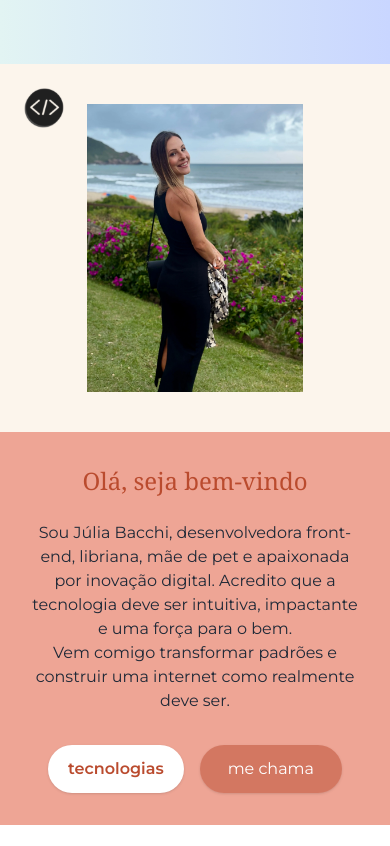
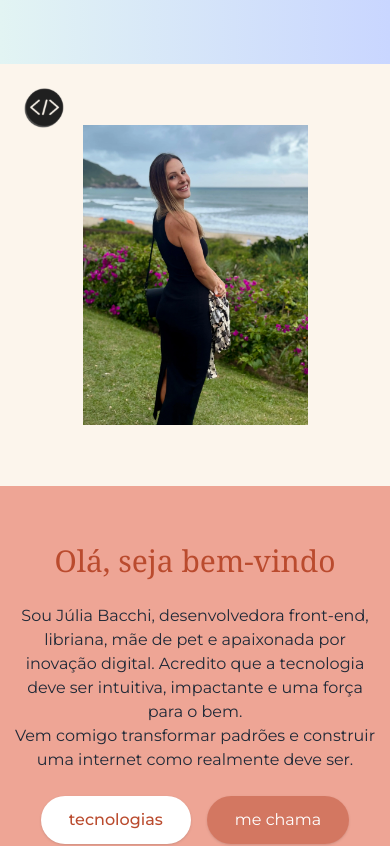
Before and after one commit to juliabacchi1/juliadev, a React (Vite) app: page / in a window 390 px wide. Shown: the part 780-1626 px from the top of the page. Built offline with nearby package versions, Linux system fonts and the light colour scheme; a web font is replaced by a local one.

Commit message:
Adaptação da view para mobile em AboutMe

```diff
--- a/src/sections/AboutMe.jsx
+++ b/src/sections/AboutMe.jsx
@@ -1,4 +1,5 @@
 import FloatingLogo from "../components/FloatingLogo";
+import Button from "../components/Button";
 
 export default function AboutMe() {
   return (
@@ -9,21 +10,22 @@ export default function AboutMe() {
       <FloatingLogo />
 
       {/* Lado da imagem */}
-      <div className="w-full md:w-1/2 bg-[#FCF5EC] flex justify-center items-center py-10 md:py-0">
+      <div className="w-full md:w-1/2 bg-about-left flex justify-center items-center py-10 md:py-0 min-h-[50vh] md:min-h-0">
         <img
           src="foto.webp"
           alt="foto de Julia Bacchi"
-          className="h-72 md:h-[80%] object-contain"
+          className="h-auto max-h-[300px] md:max-h-[80vh] w-auto object-contain px-4"
+          style={{ maxWidth: "90%" }}
         />
       </div>
 
       {/* Lado do texto */}
-      <div className="w-full md:w-1/2 bg-[#EEA595] flex flex-col justify-center items-start py-8">
-        <div className=" md:p-8 mx-8 text-start">
-          <h2 className="font-serif text-[#BA4B2E] text-2xl md:text-6xl mb-6 px-8 leading-snug text-center md:text-left">
+      <div className="w-full md:w-1/2 bg-about-right flex flex-col justify-center items-start py-14 md:py-0">
+        <div className="w-full max-w-2xl mx-auto px-2 md:px-12 text-start">
+          <h2 className="font-serif text-about-red text-3xl md:text-6xl mb-6 leading-tight text-center md:text-left">
             Olá, seja <br className="hidden md:block" /> bem-vindo
           </h2>
-          <p className="md:text-[16.5px] text-gray-800 mb-8 md:px-8 text-center md:text-left">
+          <p className="text-base md:text-lg text-gray-800 mb-6 text-center md:text-left">
             Sou Júlia Bacchi, desenvolvedora front-end, libriana, mãe de pet e
             apaixonada por inovação digital. Acredito que a tecnologia deve ser
             intuitiva, impactante e uma força para o bem.
@@ -32,17 +34,20 @@ export default function AboutMe() {
             realmente deve ser.
           </p>
 
-          <div className="flex flex-wrap justify-center md:justify-start gap-4 md:px-8">
-            <a href="#techs">
-              <button className="bg-white text-[#BA4B2E] font-semibold px-5 py-3 rounded-full shadow hover:bg-[#BA4B2E]/50 hover:text-white">
-                tecnologias
-              </button>
-            </a>
-            <a href="#contato">
-              <button className="bg-[#BA4B2E]/50 text-white font-regular px-7 py-3 rounded-full shadow hover:bg-white hover:text-[#BA4B2E]">
-                me chama
-              </button>
-            </a>
+          <div className="flex flex-wrap justify-center md:justify-start gap-4">
+            <Button
+              href="#techs"
+              className="bg-white text-about-red hover:bg-about-red/50 hover:text-white"
+            >
+              tecnologias
+            </Button>
+
+            <Button
+              href="#contato"
+              className="bg-about-red/50 text-white hover:bg-white hover:text-about-red font-normal"
+            >
+              me chama
+            </Button>
           </div>
         </div>
       </div>
--- a/src/sections/Contato.jsx
+++ b/src/sections/Contato.jsx
@@ -52,7 +52,7 @@ export default function Contato() {
         ))}
       </div>
 
-      <Button href="#blog" className="bg-primary-100 hover:bg-white mt-10">
+      <Button href="#blog" className="bg-work-100 hover:bg-white mt-10">
         blog tech
       </Button>
     </section>
--- a/src/sections/Works.jsx
+++ b/src/sections/Works.jsx
@@ -73,11 +73,11 @@ const Works = () => {
         <div className="flex flex-wrap gap-4">
           <Button
             onClick={nextProject}
-            className="bg-primary-50 hover:bg-primary-100 px-9"
+            className="bg-work-50 hover:bg-work-100 px-9"
           >
             ver mais
           </Button>
-          <Button href="#contato" className="bg-primary-100 hover:bg-primary-50">
+          <Button href="#contato" className="bg-work-100 hover:bg-work-50 font-normal">
             me chama
           </Button>
         </div>
--- a/tailwind.config.js
+++ b/tailwind.config.js
@@ -20,14 +20,21 @@ module.exports = {
       },
       colors: {
         primary: {
-          50: "#F6F7EC", // bege claro
-          100: "#EAE0D4", // bege
           500: "#156669", // verde-água escuro
           800: "#1F2937", // cinza escuro (padrão Tailwind gray-800)
+        },
+        about: {
+          left: "#FCF5EC",
+          right: "#EEA595",
+          red: "#BA4B2E",
         },
         tech: {
           start: "#8AA9F8",
           end: "#EFC9DD",
+        },
+        work: {
+          50: "#F6F7EC",
+          100: "#EAE0D4",
         },
         blog: {
           primary: "#FDF3DD",
```
